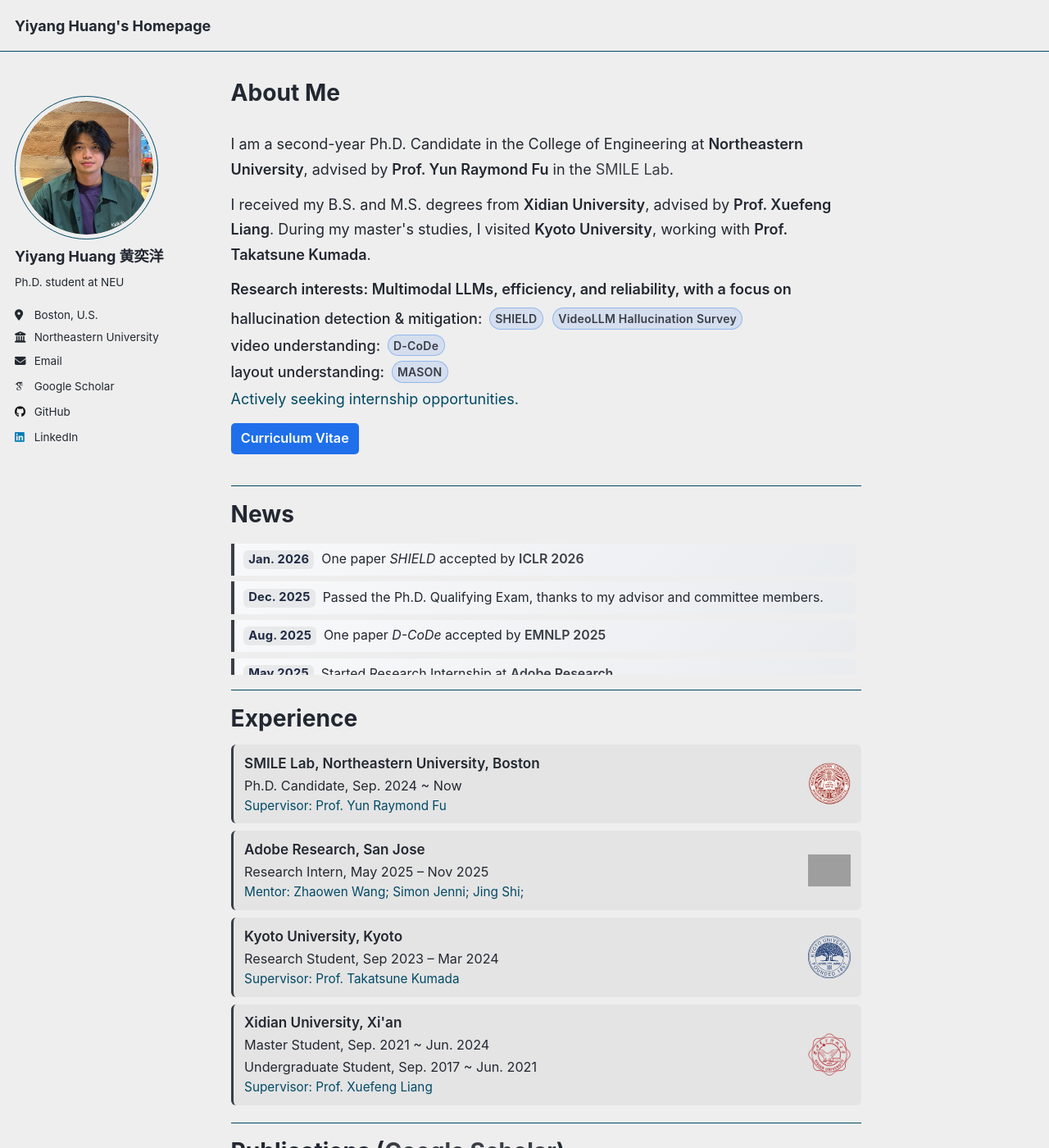
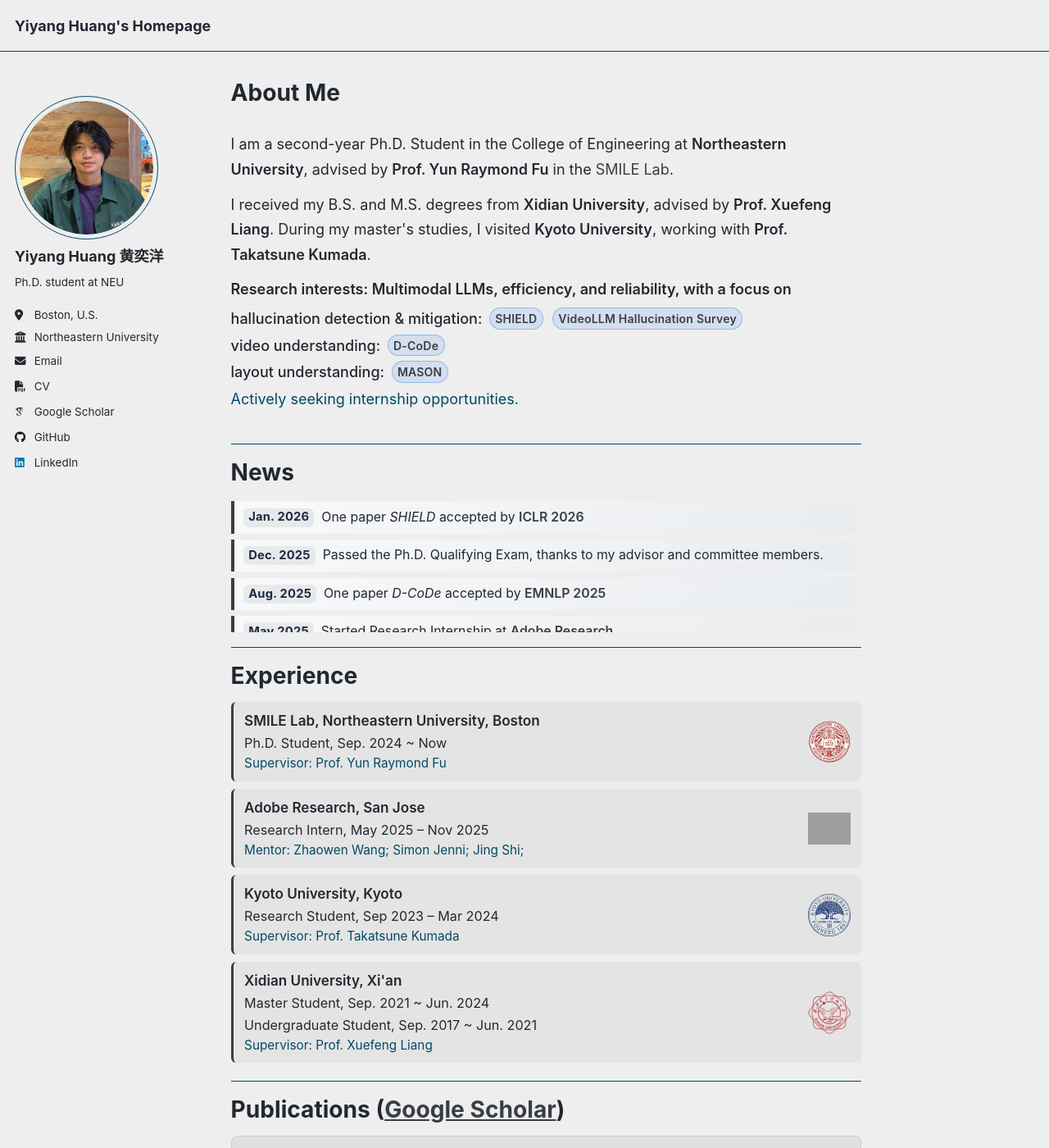
Before and after one commit to hukcc/hukcc.github.io, a Jekyll site: the page built from _pages/about.md, in a window 1280 px wide and 1400 px high. Shown: the whole window at 82% size. Built offline with Jekyll 4.4.1, drawn with Linux system fonts in a browser that asks for light colours; some web fonts are replaced; a script that is not in the unit is left out; some of the changed text lies outside the part shown; grey boxes are pictures that could not be loaded.

Commit message:
Refine publications layout and move CV to sidebar
- Add CV link to author sidebar from config
- Remove CV button from intro section
- Align venue and action buttons on one line
- Enhance TL;DR styling and spacing in publication cards

```diff
--- a/_config.yml
+++ b/_config.yml
@@ -30,6 +30,7 @@
   employer         : "Northeastern University"
   uri              : # URL
   email            : "huang.yiyan@northeastern.edu"
+  cv               : "/files/cv-yiyang.pdf"
 
   # Academic websites
   academia         : # URL
--- a/_includes/author-profile.html
+++ b/_includes/author-profile.html
@@ -35,6 +35,9 @@
       {% endif %}
       {% if author.email %}
         <li><a href="mailto:{{ author.email }}"><i class="fas fa-fw fa-envelope icon-pad-right" aria-hidden="true"></i>{{ site.data.ui-text[site.locale].email_label | default: "Email" }}</a></li>
+      {% endif %}
+      {% if author.cv %}
+        <li><a href="{{ author.cv | prepend: base_path }}"><i class="fas fa-fw fa-file-pdf icon-pad-right" aria-hidden="true"></i>CV</a></li>
       {% endif %}
 
       <!-- Font Awesome and Academicons icons / Academic websites -->
--- a/_pages/about.md
+++ b/_pages/about.md
@@ -1,7 +1,7 @@
 ---
 permalink: /
 title: "About Me"
-excerpt: "Ph.D. Candidate | Northeastern University"
+excerpt: "Ph.D. Student | Northeastern University"
 author_profile: true
 redirect_from:
   - /about/
@@ -10,7 +10,7 @@
 
 <div class="intro-block">
   <p>
-    I am a second-year Ph.D. Candidate in the College of Engineering at
+    I am a second-year Ph.D. Student in the College of Engineering at
     <span class="kw">Northeastern University</span>, advised by
     <a class="kw" href="https://www1.ece.neu.edu/~yunfu/">Prof. Yun Raymond Fu</a> in the
     <a href="https://fulab.sites.northeastern.edu/">SMILE Lab</a>.
@@ -45,9 +45,6 @@
   </div>
   <p class="intro-note">
     Actively seeking internship opportunities.
-  </p>
-  <p class="intro-cta">
-    <a class="btn-cv" href="../files/cv-yiyang.pdf">Curriculum Vitae</a>
   </p>
 </div>
 
@@ -85,7 +82,7 @@
   <div class="exp-item">
     <div class="exp-text">
       <div class="exp-org">SMILE Lab, Northeastern University, Boston</div>
-      <div class="exp-role">Ph.D. Candidate, Sep. 2024 ~ Now</div>
+      <div class="exp-role">Ph.D. Student, Sep. 2024 ~ Now</div>
       <div class="exp-supervisor">Supervisor: Prof. Yun Raymond Fu</div>
     </div>
     <div class="exp-media">
@@ -135,7 +132,9 @@
   <div class="pub-content">
     <div class="pub-title">Distorted or Fabricated? A Survey on Hallucination in Video LLMs</div>
     <div class="pub-authors"><strong>Yiyang Huang</strong>, Yitian Zhang, Yizhou Wang, Mingyuan Zhang, Liang Shi, Huimin Zeng, Yun Fu</div>
-    <div class="pub-venue"><em>Submitted to ARR</em></div>
+    <div class="pub-meta-row">
+      <div class="pub-venue"><em>Submitted to ARR</em></div>
+    </div>
     <div class="pub-tldr"><span class="tldr-label">TL;DR:</span> Provides a systematic taxonomy and analysis of hallucinations in video large language models, covering their types, causes, evaluation, and mitigation strategies.</div>
   </div>
 </div>
@@ -147,7 +146,9 @@
   <div class="pub-content">
     <div class="pub-title">MASON: Compositional Design Layout Understanding in VLMs through Multimodal Alignment and Structural Perception</div>
     <div class="pub-authors"><strong>Yiyang Huang</strong>, Zhaowen Wang, Simon Jenni, Jing Shi, Yun Fu</div>
-    <div class="pub-venue"><em>Submitted to CVPR</em></div>
+    <div class="pub-meta-row">
+      <div class="pub-venue"><em>Submitted to CVPR</em></div>
+    </div>
     <div class="pub-tldr"><span class="tldr-label">TL;DR:</span> Introduces a compositional layout understanding framework that integrates multimodal alignment and structural perception to reason about interacting elements in layered design layouts.</div>
   </div>
 </div>
@@ -159,12 +160,14 @@
   <div class="pub-content">
     <div class="pub-title">SHIELD: Suppressing Hallucinations In LVLM Encoders via Bias and Vulnerability Defense</div>
     <div class="pub-authors"><strong>Yiyang Huang</strong>, Liang Shi, Yitian Zhang, Yi Xu, Yun Fu</div>
-    <div class="pub-venue"><em>ICLR</em>, 2026</div>
+    <div class="pub-meta-row">
+      <div class="pub-venue"><em>ICLR</em>, 2026</div>
+      <div class="pub-links">
+        <a href="https://arxiv.org/abs/2510.16596" class="pub-link">📄 Paper</a>
+        <a href="https://github.com/hukcc/SHIELD" class="pub-link">💻 Code</a>
+      </div>
+    </div>
     <div class="pub-tldr"><span class="tldr-label">TL;DR:</span> Introduces a training-free framework that mitigates object hallucinations in LVLMs by addressing bias and vulnerability at the visual encoder level.</div>
-    <div class="pub-links">
-      <a href="https://arxiv.org/abs/2510.16596" class="pub-link">📄 Paper</a>
-      <a href="https://github.com/hukcc/SHIELD" class="pub-link">💻 Code</a>
-    </div>
   </div>
 </div>
 
@@ -175,12 +178,14 @@
   <div class="pub-content">
     <div class="pub-title">D-CoDe: Scaling Image-Pretrained VLMs to Video via Dynamic Compression and Question Decomposition</div>
     <div class="pub-authors"><strong>Yiyang Huang</strong>, Yizhou Wang, Yun Fu</div>
-    <div class="pub-venue"><em>EMNLP</em>, 2025</div>
+    <div class="pub-meta-row">
+      <div class="pub-venue"><em>EMNLP</em>, 2025</div>
+      <div class="pub-links">
+        <a href="https://arxiv.org/abs/2510.08818" class="pub-link">📄 Paper</a>
+        <a href="https://github.com/hukcc/D-CoDe" class="pub-link">💻 Code</a>
+      </div>
+    </div>
     <div class="pub-tldr"><span class="tldr-label">TL;DR:</span> Proposes a training-free framework that combines dynamic visual compression and question decomposition to scale image-pretrained VLMs to long video understanding.</div>
-    <div class="pub-links">
-      <a href="https://arxiv.org/abs/2510.08818" class="pub-link">📄 Paper</a>
-      <a href="https://github.com/hukcc/D-CoDe" class="pub-link">💻 Code</a>
-    </div>
   </div>
 </div>
 
@@ -191,11 +196,13 @@
   <div class="pub-content">
     <div class="pub-title">LipReading for Low-resource Languages by Language Dynamic LoRA</div>
     <div class="pub-authors">Shuai Zou, Xuefeng Liang, <strong>Yiyang Huang</strong></div>
-    <div class="pub-venue"><em>ICASSP</em>, 2025</div>
+    <div class="pub-meta-row">
+      <div class="pub-venue"><em>ICASSP</em>, 2025</div>
+      <div class="pub-links">
+        <a href="https://ieeexplore.ieee.org/abstract/document/10889645" class="pub-link">📄 Paper</a>
+      </div>
+    </div>
     <div class="pub-tldr"><span class="tldr-label">TL;DR:</span> Introduces dynamic low-rank fine-tuning and multilingual instruction tuning to improve lipreading performance in low-resource languages.</div>
-    <div class="pub-links">
-      <a href="https://ieeexplore.ieee.org/abstract/document/10889645" class="pub-link">📄 Paper</a>
-    </div>
   </div>
 </div>
 
@@ -206,11 +213,13 @@
   <div class="pub-content">
     <div class="pub-title">CALLip: Lipreading using Contrastive and Attribute Learning</div>
     <div class="pub-authors"><strong>Yiyang Huang</strong>, Xuefeng Liang, Chaowei Fang</div>
-    <div class="pub-venue"><em>ACMMM</em>, 2021</div>
+    <div class="pub-meta-row">
+      <div class="pub-venue"><em>ACMMM</em>, 2021</div>
+      <div class="pub-links">
+        <a href="https://dl.acm.org/doi/10.1145/3474085.3475420" class="pub-link">📄 Paper</a>
+      </div>
+    </div>
     <div class="pub-tldr"><span class="tldr-label">TL;DR:</span> Combines attribute learning and audio-visual contrastive learning to improve robustness and discriminability in lipreading.</div>
-    <div class="pub-links">
-      <a href="https://dl.acm.org/doi/10.1145/3474085.3475420" class="pub-link">📄 Paper</a>
-    </div>
   </div>
 </div>
 
@@ -342,21 +351,6 @@
   gap: 0.35em;
 }
 
-.btn-cv {
-  display: inline-block;
-  padding: 0.35em 0.75em;
-  border-radius: 5px;
-  background: #1f6feb;
-  color: #fff !important;
-  text-decoration: none;
-  font-weight: 600;
-  font-size: 0.9em;
-}
-
-.btn-cv:hover {
-  background: #0b5ed7;
-  text-decoration: none;
-}
 
 /* News Styles */
 .news-container {
@@ -435,30 +429,45 @@
 
 .pub-content {
   flex: 1;
+  display: flex;
+  flex-direction: column;
+  gap: 0.3em;
 }
 
 .pub-title {
   font-weight: bold;
   font-size: 1em;
-  margin-bottom: 0.3em;
+  line-height: 1.35;
   color: var(--global-text-color, #333);
 }
 
 .pub-authors {
-  font-size: 0.9em;
+  font-size: 0.86em;
   color: var(--global-text-color-light, #666);
-  margin-bottom: 0.3em;
+}
+
+.pub-meta-row {
+  display: flex;
+  align-items: center;
+  justify-content: space-between;
+  gap: 0.5em;
+  flex-wrap: wrap;
 }
 
 .pub-venue {
-  margin-bottom: 0.5em;
+  font-size: 0.84em;
+  color: var(--global-link-color, #007bff);
 }
 
 .pub-tldr {
-  margin-bottom: 0.5em;
+  margin-bottom: 0.35em;
+  padding: 0.3em 0.55em;
+  background: #f7f8fa;
+  border-left: 3px solid rgba(31, 111, 235, 0.35);
+  border-radius: 4px;
   color: var(--global-text-color-light, #666);
-  font-size: 0.85em;
-  line-height: 1.4;
+  font-size: 0.84em;
+  line-height: 1.45;
 }
 
 .tldr-label {
@@ -470,6 +479,7 @@
   display: flex;
   gap: 0.6em;
   flex-wrap: wrap;
+  margin-top: 0;
 }
 
 .pub-link {
```
